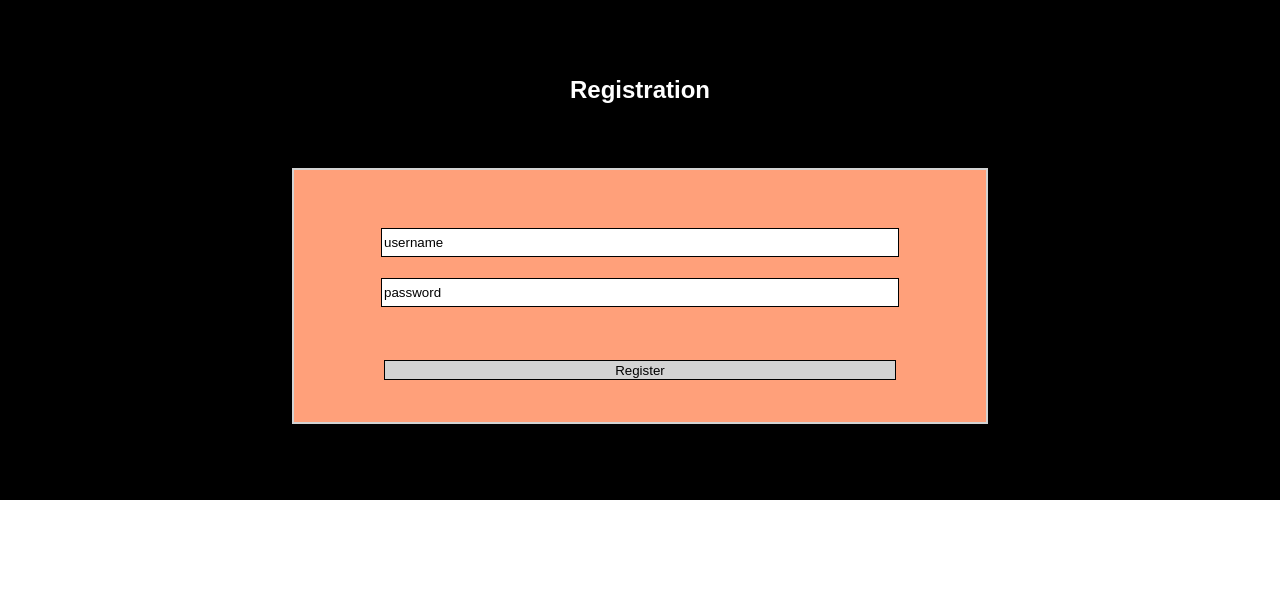
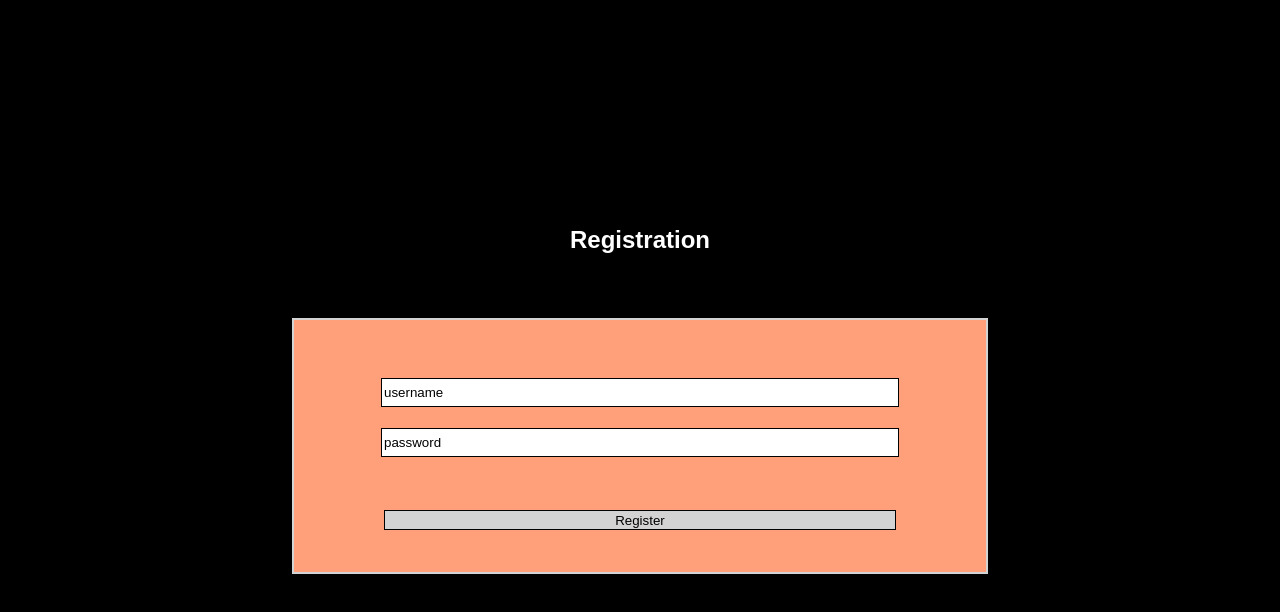
Before and after one commit to empowered-conversations/ec-frontend, a React (Create React App) app in the folder empowered-conversation/: page / in a window 1280 px wide. Shown: the top 612 px of the page. Built offline with nearby package versions, Linux system fonts and the light colour scheme.

Commit message:
change form height

```diff
--- a/empowered-conversation/src/App.css
+++ b/empowered-conversation/src/App.css
@@ -1,7 +1,7 @@
 .regis_form_container {
   background-color: black;
   width: 100%;
-  height: 500px;
+  height: 800px;
   display: flex;
   flex-direction: column;
   justify-content: center;
@@ -60,7 +60,7 @@
 .login_form_container {
   background-color: black;
   width: 100%;
-  height: 500px;
+  height: 800px;
   display: flex;
   flex-direction: column;
   justify-content: center;
```
